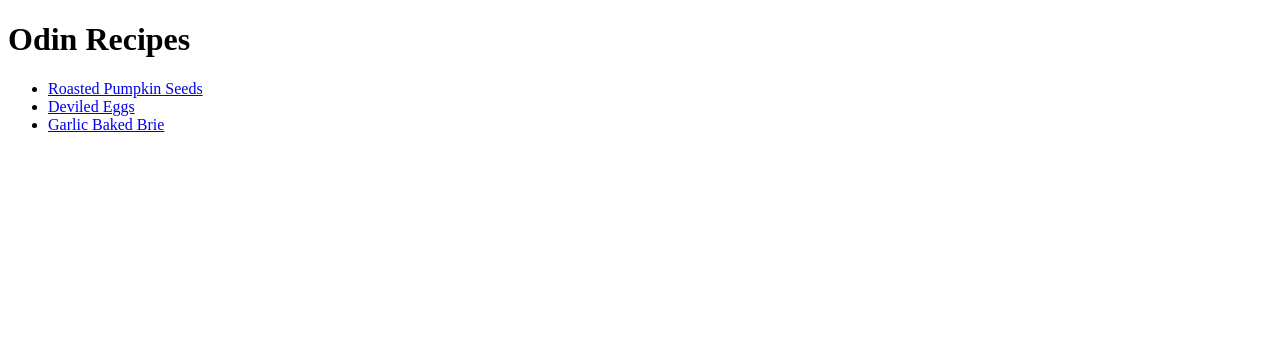
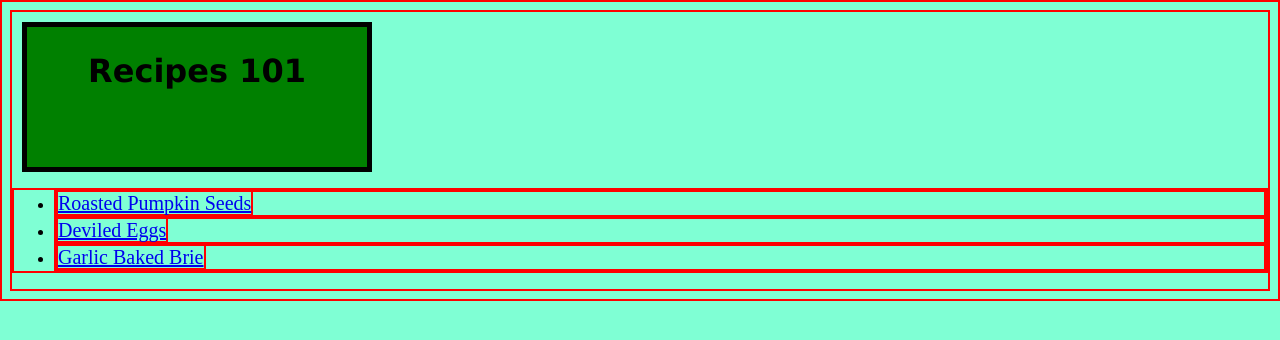
Before and after one commit to paigeashley624/odin-recipes, a plain HTML site: page index.html in a window 1280 px wide. Drawn offline with Linux system fonts and the light colour scheme.

Commit message:
more css

```diff
--- a/index.html
+++ b/index.html
@@ -4,19 +4,21 @@
     <meta charset="UTF-8" />
     <meta http-equiv="X-UA-Compatible" content="IE=edge" />
     <meta name="viewport" content="width=device-width, initial-scale=1.0" />
+    <link rel="stylesheet" href="style.css" />
+
     <title>Recipes</title>
   </head>
   <body>
-    <h1>Odin Recipes</h1>
-    <ul>
+    <h1 class="title">Recipes 101</h1>
+    <ul class="recipe-listing">
       <li>
-        <a href="recipes/pumpkinseeds.html">Roasted Pumpkin Seeds</a>
+        <a href="recipes/pumpkinseeds.html" class="recipe-link">Roasted Pumpkin Seeds</a>
       </li>
       <li>
-        <a href="recipes/deviledeggs.html">Deviled Eggs</a>
+        <a href="recipes/deviledeggs.html" class="recipe-link">Deviled Eggs</a>
       </li>
       <li>
-        <a href="recipes/garlicbrie.html">Garlic Baked Brie</a>
+        <a href="recipes/garlicbrie.html" class="recipe-link">Garlic Baked Brie</a>
       </li>
     </ul>
   </body>
--- /dev/null
+++ b/style.css
@@ -0,0 +1,33 @@
+.title {
+  font-family: "Lucida Sans", "Lucida Sans Regular", "Lucida Grande", "Lucida Sans Unicode", Geneva, Verdana, sans-serif;
+  text-align: center;
+  width: 350px;
+  height: 150px;
+  margin: 10px;
+  padding: 25px;
+  border: 5px solid black;
+
+  box-sizing: border-box;
+
+  background: green;
+  /* display: flex; */
+}
+.recipe-link {
+  font-size: 20px;
+}
+h1 {
+}
+body {
+  background: aquamarine;
+}
+/* .recipe-listing {
+  display: flex;
+} */
+
+* {
+  border: 2px solid red;
+}
+
+/* .block {
+  display: block;
+} */
```
Also changed, not shown: recipes/deviledeggs.html (+2 -1 lines), recipes/garlicbrie.html (+2 -0 lines), recipes/pumpkinseeds.html (+2 -0 lines).
